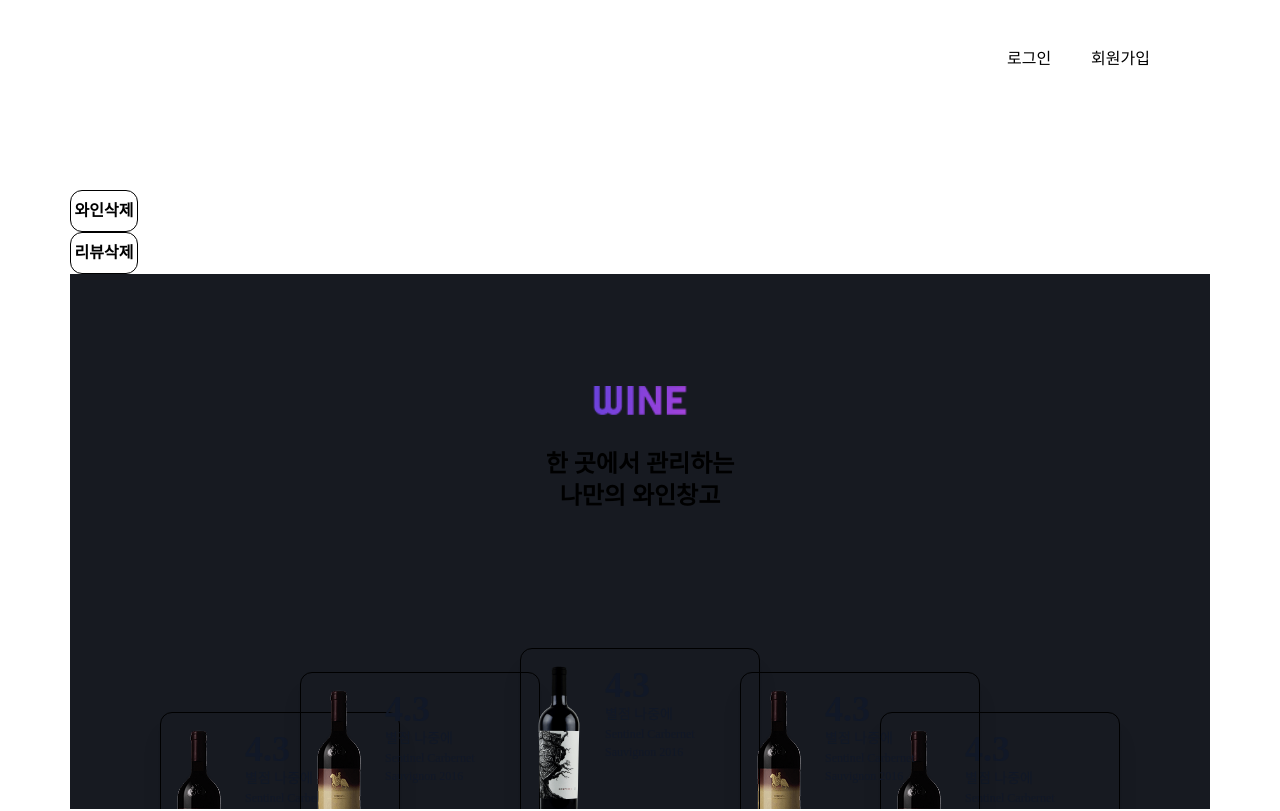
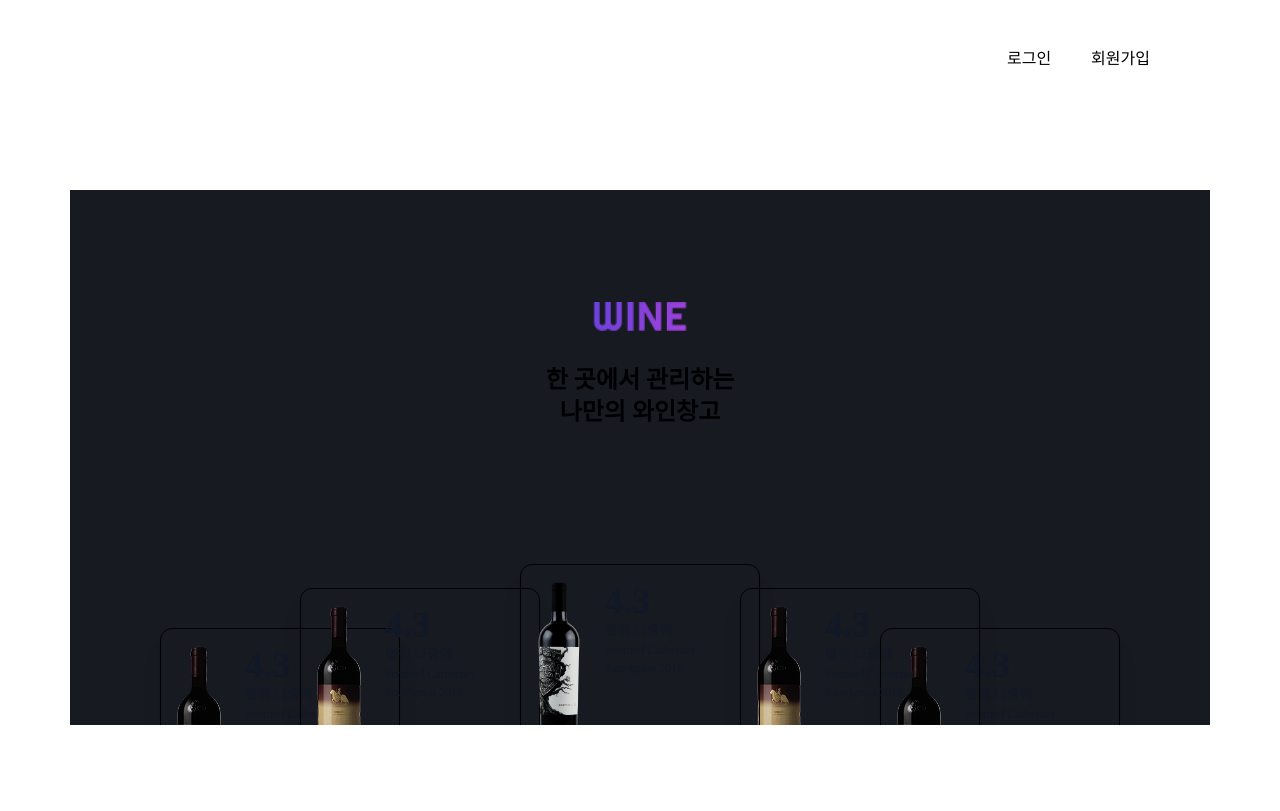
Before and after one commit to summerDev96/WHYNE_FE, a Next.js app: page / in a window 1280 px wide. Shown: the top 811 px of the page. Built offline with nearby package versions, Linux system fonts and the light colour scheme; no server answers; a web font is replaced by a local one.

Commit message:
Refactor : 테스트코드삭제

```diff
--- a/src/pages/index.tsx
+++ b/src/pages/index.tsx
@@ -2,14 +2,11 @@ import Link from 'next/link';
 
 import { ContentSection } from '@/components/home/ContentSection';
 import { HeroSection } from '@/components/home/HeroSection';
-import DeleteModal from '@/components/Modal/DeleteModal/DeleteModal';
 import { Button } from '@/components/ui/button';
 
 export default function Home() {
   return (
     <div className='mx-auto px-[16px] md:px-[20px] xl:px-0 max-w-[1140px]  min-w-[343px] mt-6 xl:mt-[80px]'>
-      <DeleteModal type='wine' id={1369} trigger={<Button>와인삭제</Button>} />
-      <DeleteModal type='review' id={3093} trigger={<Button>리뷰삭제</Button>} />
       <HeroSection />
       <main>
         <ContentSection />
```
